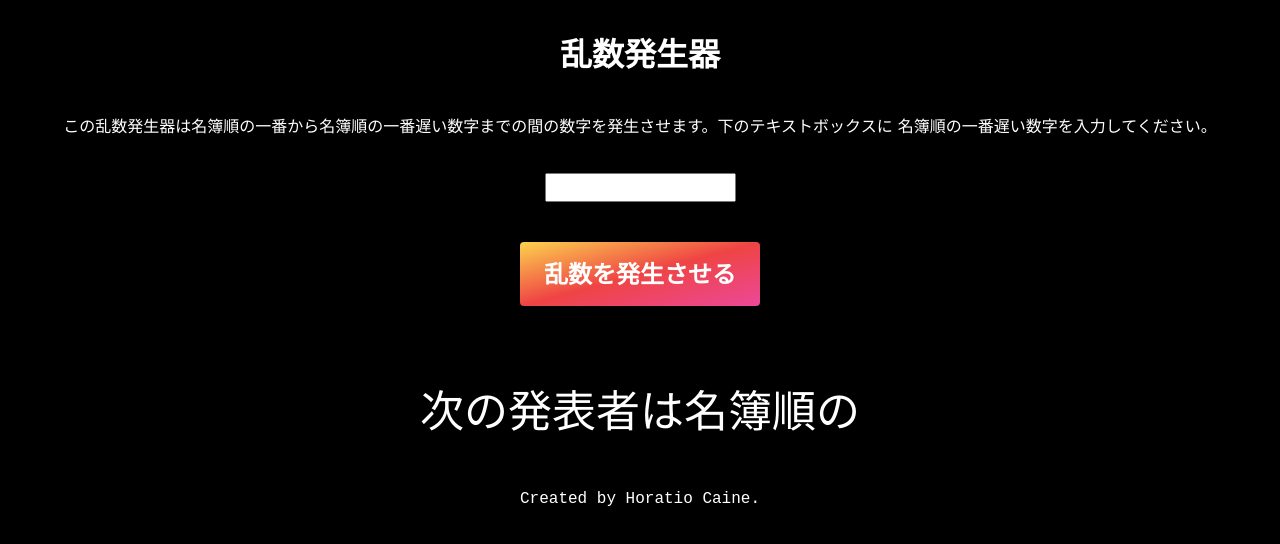
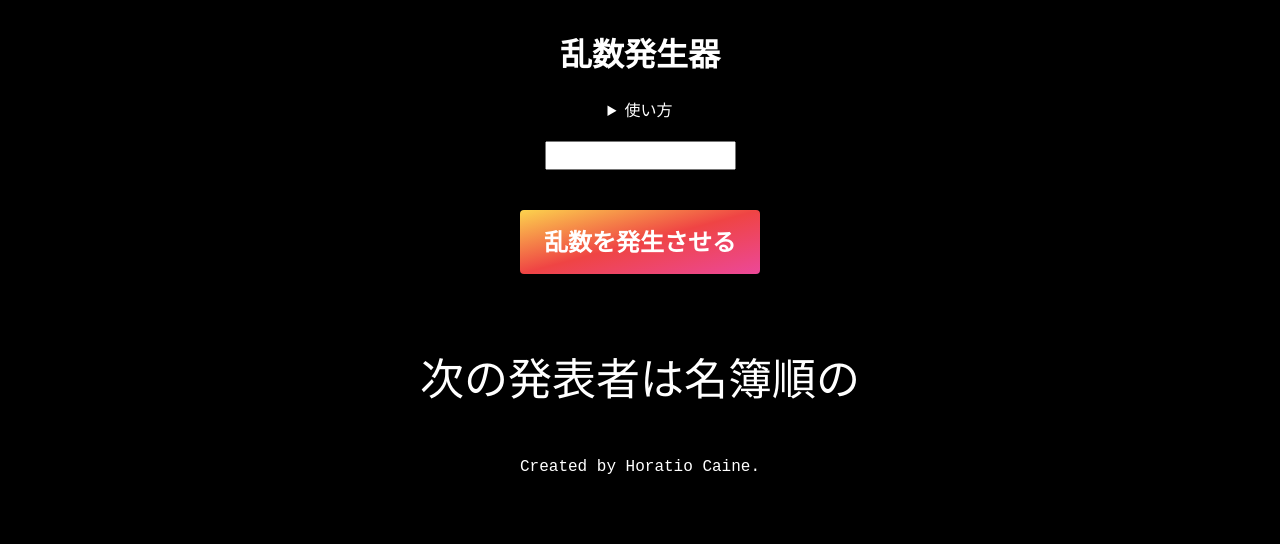
Before and after one commit to Touichirou/rng, a plain HTML site: page index.html in a window 1280 px wide. Drawn offline with Linux system fonts and the light colour scheme.

Commit message:
ADD details element to let user hide instructions

```diff
--- a/index.html
+++ b/index.html
@@ -18,8 +18,11 @@
         <h1>乱数発生器</h1>
         </div>
 
-        <p class="paragraph text">この乱数発生器は名簿順の一番から名簿順の一番遅い数字までの間の数字を発生させます。下のテキストボックスに
-            名簿順の一番遅い数字を入力してください。</p>
+        <details class="paragraph text">
+            <summary>使い方</summary>
+            この乱数発生器は名簿順の一番から名簿順の一番遅い数字までの間の数字を発生させます。下のテキストボックスに
+            名簿順の一番遅い数字を入力して「乱数を発生させる」ボタンを押してください。
+        </details>
     </div>
 
     <div class="inputs">
```
